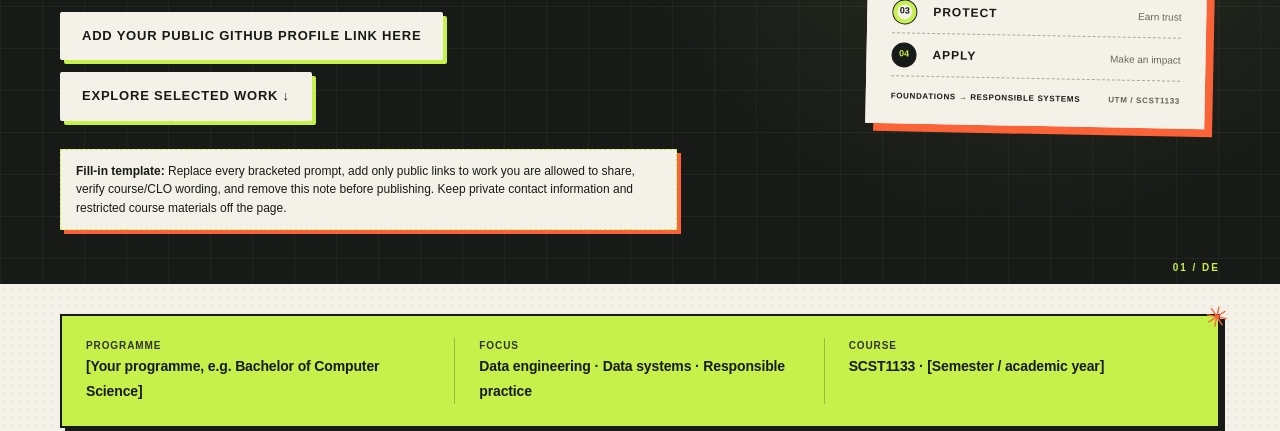
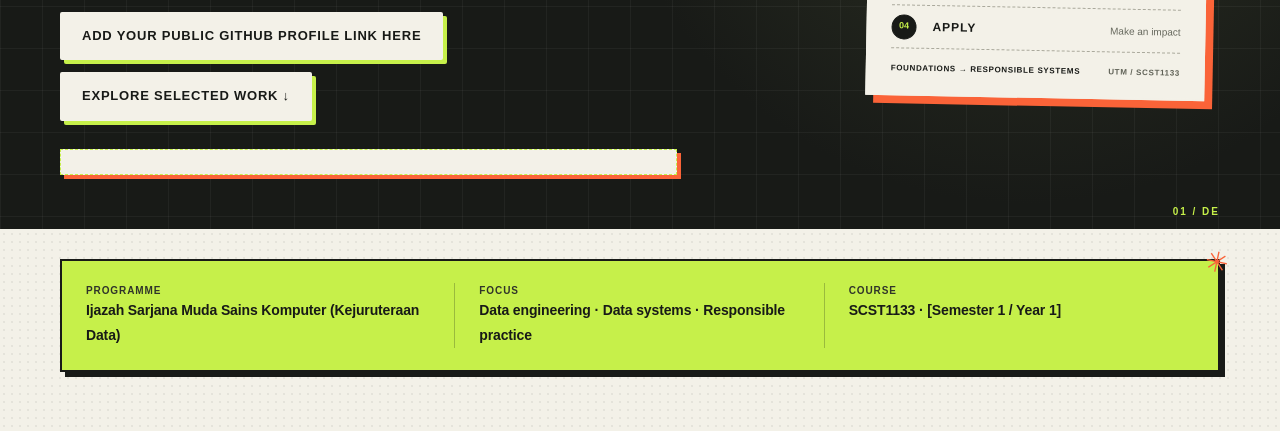
Before and after one commit to Afiqshazhan/Afiqshazhan.github.io, a plain HTML site: page index.html in a window 1280 px wide. Shown: the part 514-945 px from the top of the page. Drawn offline with Linux system fonts and the light colour scheme.

Commit message:
Revise hero section and quick facts in index.html
Updated profile details and removed template notes.

```diff
--- a/index.html
+++ b/index.html
@@ -61,10 +61,10 @@
 <main id="top" tabindex="-1"><div id="main-content"></div>
   <div class="ticker" aria-hidden="true"><div class="ticker-track"><span>DATA IS A MATERIAL</span><i>✳</i><span>FOLLOW THE SIGNAL</span><i>✳</i><span>BUILD WITH INTENT</span><i>✳</i><span>DATA IS A MATERIAL</span><i>✳</i><span>FOLLOW THE SIGNAL</span><i>✳</i><span>BUILD WITH INTENT</span><i>✳</i></div></div>
   <div class="wrap">
-    <section class="hero" aria-labelledby="hero-title"><div><div class="eyebrow">SCST1133 / Learning portfolio</div><h1 id="hero-title">Turning data into <em>understanding.</em></h1><p class="intro">I’m <strong>Afiq Shazhan bin Shamsul Azhar</strong>, a computing student at Universiti Teknologi Malaysia, exploring how data is acquired, governed, transformed and made useful. This portfolio follows my learning in SCST1133 and the ideas I want to carry into data engineering.</p><div class="actions"><span class="button secondary">Add your public GitHub profile link here</span><a class="button secondary" href="#work">Explore selected work ↓</a></div><p class="edit-note"><strong>Fill-in template:</strong> Replace every bracketed prompt, add only public links to work you are allowed to share, verify course/CLO wording, and remove this note before publishing. Keep private contact information and restricted course materials off the page.</p></div>
+    <section class="hero" aria-labelledby="hero-title"><div><div class="eyebrow">SCST1133 / Learning portfolio</div><h1 id="hero-title">Turning data into <em>understanding.</em></h1><p class="intro">I’m <strong>Afiq Shazhan bin Shamsul Azhar</strong>, a computing student at Universiti Teknologi Malaysia, exploring how data is acquired, governed, transformed and made useful. This portfolio follows my learning in SCST1133 and the ideas I want to carry into data engineering.</p><div class="actions"><span class="button secondary">Add your public GitHub profile link here</span><a class="button secondary" href="#work">Explore selected work ↓</a></div><p class="edit-note"></p></div>
       <aside class="signal-panel" aria-label="A visual summary of the data journey"><div class="signal-head"><span>FIELD NOTE / 01</span><span>DATA ROUTE ↗</span></div><div class="signal-title">FOLLOW<br>THE DATA<span>✳</span></div><div class="signal-flow"><div><b>01</b><strong>ACQUIRE</strong><small>Find the signal</small></div><div><b>02</b><strong>SHAPE</strong><small>Make it useful</small></div><div><b>03</b><strong>PROTECT</strong><small>Earn trust</small></div><div><b>04</b><strong>APPLY</strong><small>Make an impact</small></div></div><div class="signal-foot"><span>FOUNDATIONS → RESPONSIBLE SYSTEMS</span><span>UTM / SCST1133</span></div></aside>
     </section>
-    <div class="quickfacts" aria-label="Profile details"><div class="fact"><small>Programme</small><strong>[Your programme, e.g. Bachelor of Computer Science]</strong></div><div class="fact"><small>Focus</small><strong>Data engineering · Data systems · Responsible practice</strong></div><div class="fact"><small>Course</small><strong>SCST1133 · [Semester / academic year]</strong></div></div>
+    <div class="quickfacts" aria-label="Profile details"><div class="fact"><small>Programme</small><strong>Ijazah Sarjana Muda Sains Komputer (Kejuruteraan Data)</strong></div><div class="fact"><small>Focus</small><strong>Data engineering · Data systems · Responsible practice</strong></div><div class="fact"><small>Course</small><strong>SCST1133 · [Semester 1 / Year 1]</strong></div></div>
     <section class="journey" id="journey"><div class="section-head"><div><div class="kicker">01 / The learning map</div><h2>From foundations to impact.</h2></div><p>Course themes connect as a system: strong foundations support the tools and lifecycle choices that shape trustworthy data products. Add or rename themes to match your SCST1133 syllabus.</p></div>
       <div class="map">
         <article class="topic"><span class="num">01</span><h3>Computing foundations</h3><p>Representations, logic and systems thinking underpin the way data is processed.</p><div class="concept">Foundations → systems</div></article>
```
